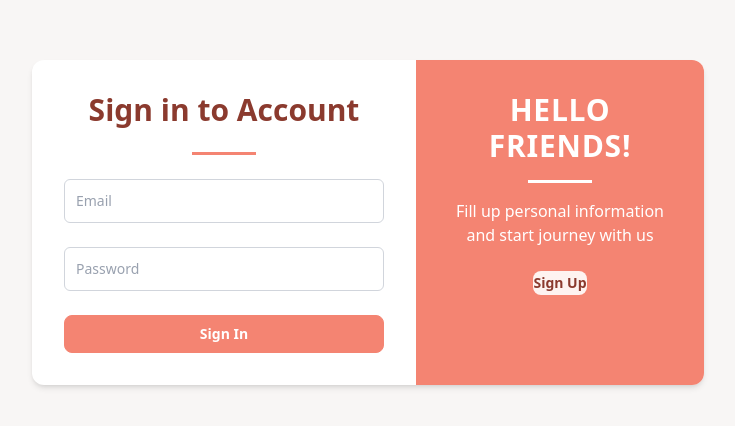
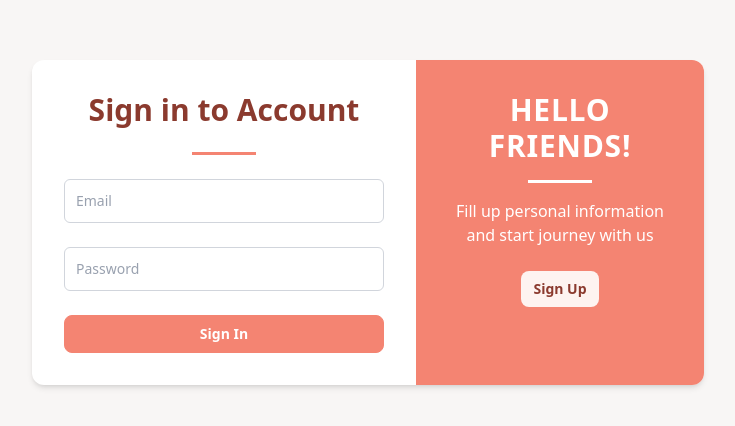
Before and after one commit to wen15th/monee-flow-frontend, a React (Vite) app: page /login in a window 1280 px wide. Shown: the part 138-564 px from the top of the page, without its empty margins (272-1007 px from the left). Built offline with nearby package versions, Linux system fonts and the light colour scheme; no server answers.

Commit message:
Fix Sign Up button

```diff
--- a/src/pages/Login.tsx
+++ b/src/pages/Login.tsx
@@ -127,7 +127,7 @@ export const Login = () => {
                         </p>
                         <div className="mt-6 flex justify-center">
                             <button
-                                className="flex justify-center bg-accent-tint rounded-md text-sm/6 text-accent-ink font-semibold hover:bg-accent-soft"
+                                className="flex justify-center bg-accent-tint rounded-md text-sm/6 px-3 py-1.5 text-accent-ink font-semibold hover:bg-accent-soft"
                                 onClick={() => navigate("/signup")}
                             >
                                 Sign Up
```
